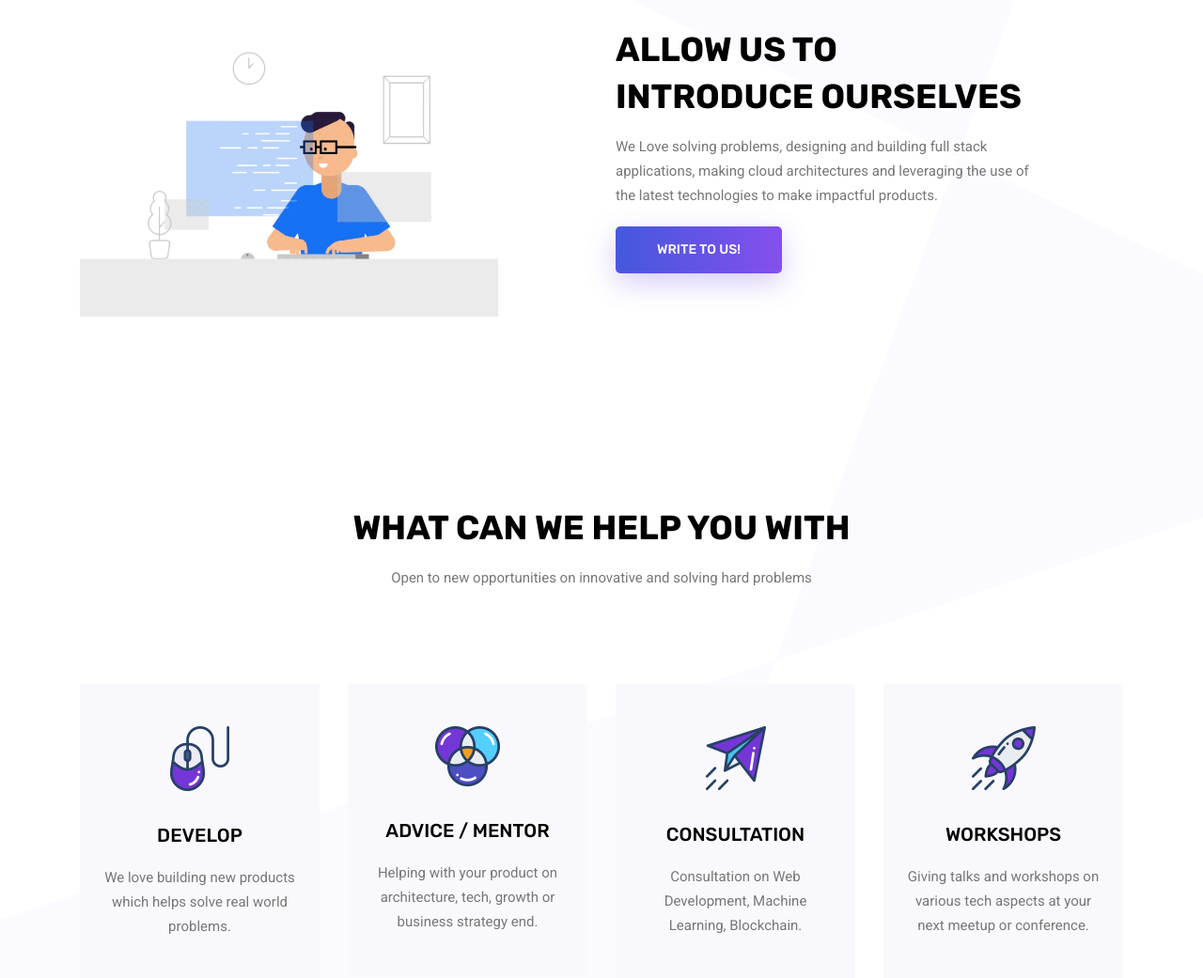
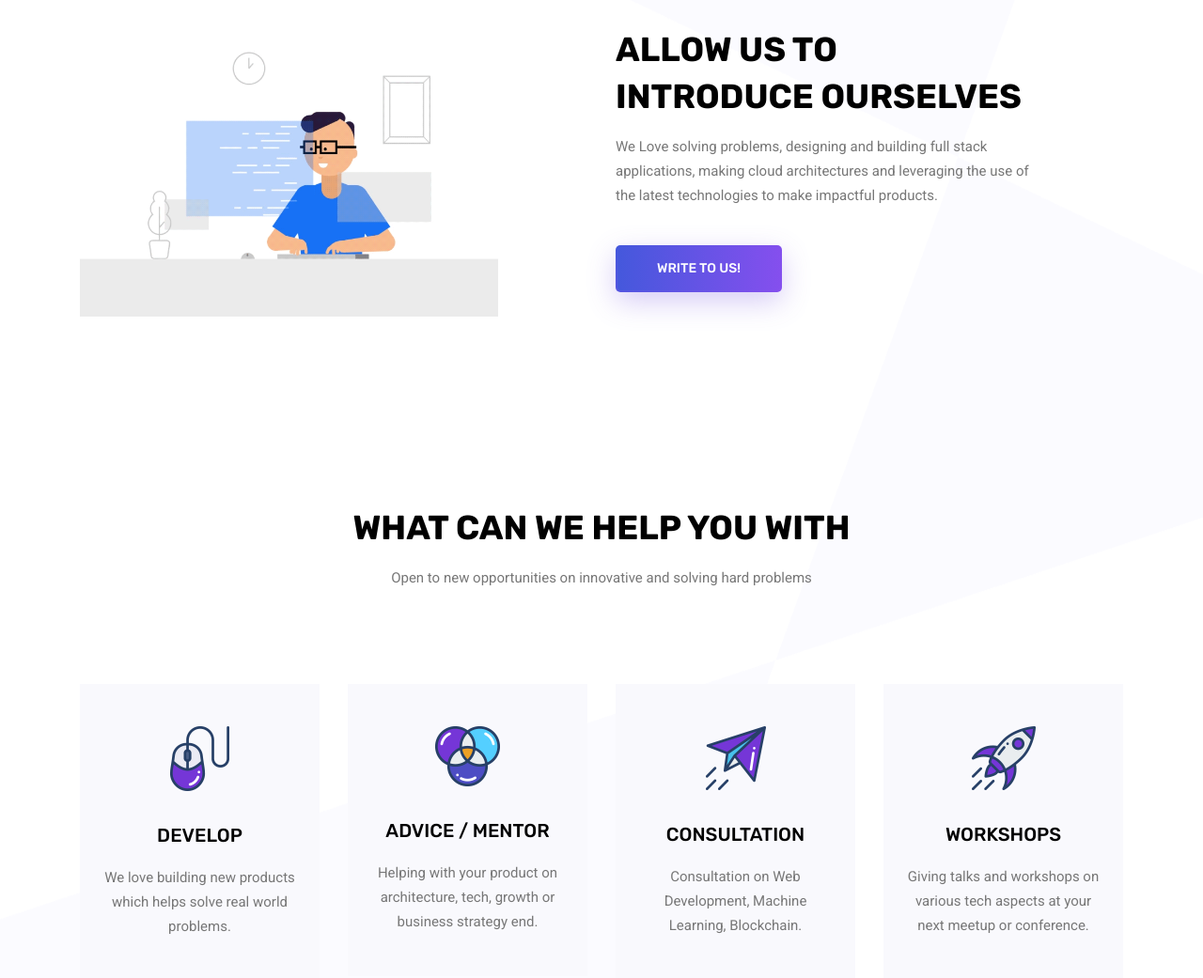
Before and after one commit to SaiNoxTech/SaiNoxTech.github.io, a plain HTML site: page index.html in a window 1280 px wide. Shown: the part 826-1867 px from the top of the page at 94% size. Drawn offline with Linux system fonts and the light colour scheme.

Commit message:
Add  fadeIn effect
Add fadeIn effect and adjust the "Write to Us!" Button

```diff
--- a/index.html
+++ b/index.html
@@ -67,7 +67,7 @@
     </div>
 </header>
 
-
+     <div class="PAGE">
 <section class="home_banner_area">
 	<div class="banner_inner">
 		<div class="container">
@@ -110,8 +110,9 @@
 					<p>
 						We Love solving problems, designing and building full stack applications, making cloud architectures and leveraging the use of the latest technologies to make impactful products.
 
+					</p>
+					<a class="primary_btn" href="mailto:shivaylamba@gmail.com"><span>Write to Us!</span></a>
 
-					<a class="primary_btn" href="mailto:shivaylamba@gmail.com"><span>Write to Us!</span></a>
 				</div>
 			</div>
 
@@ -273,6 +274,7 @@
         <!-- </div> -->
     </div>
 </footer>
+</div>
 
     <!-- jQuery first, then Popper.js, then Bootstrap JS -->
 <script src="static/assets/js/jquery-3.2.1.min.js"></script>
```
